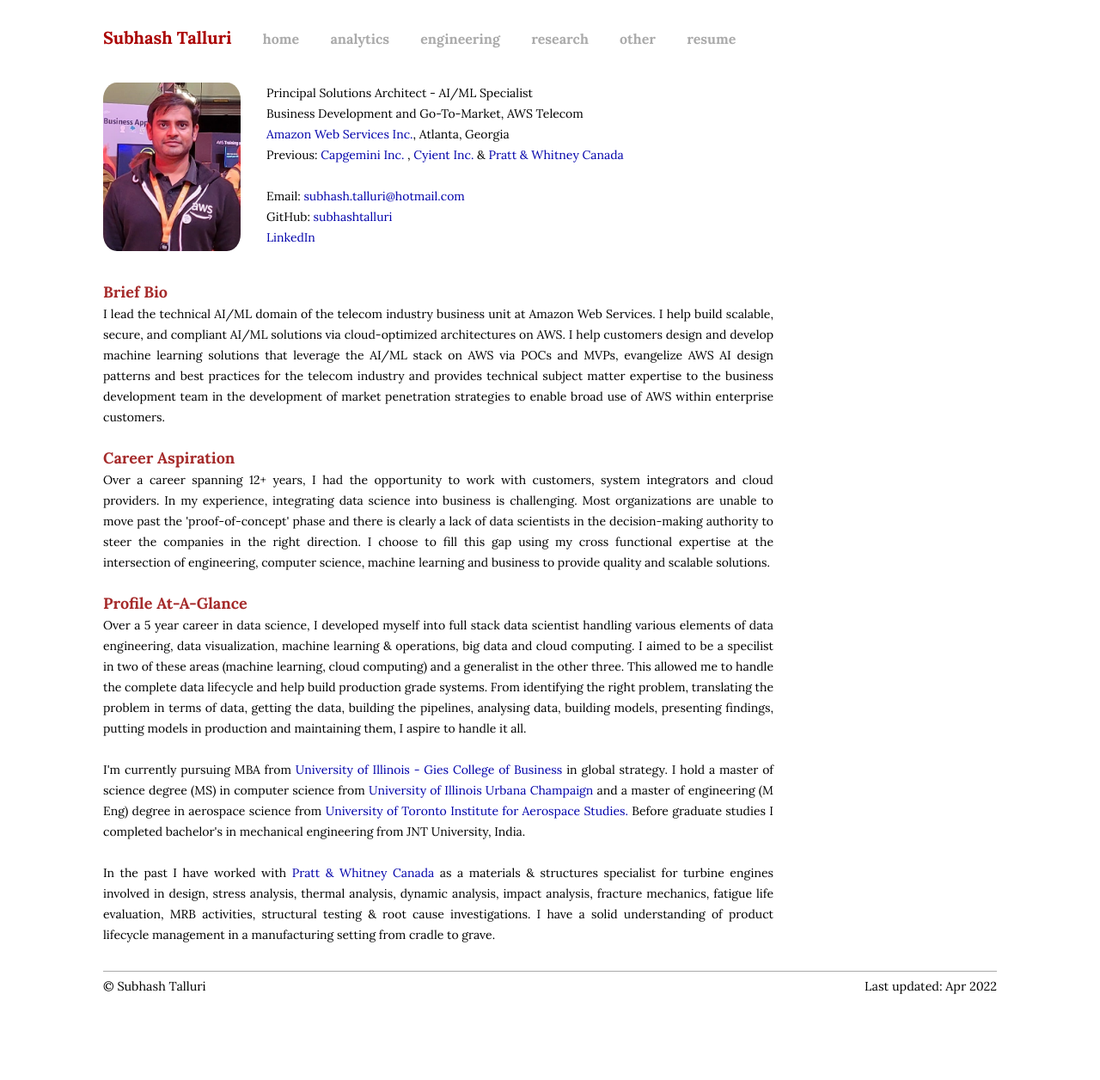
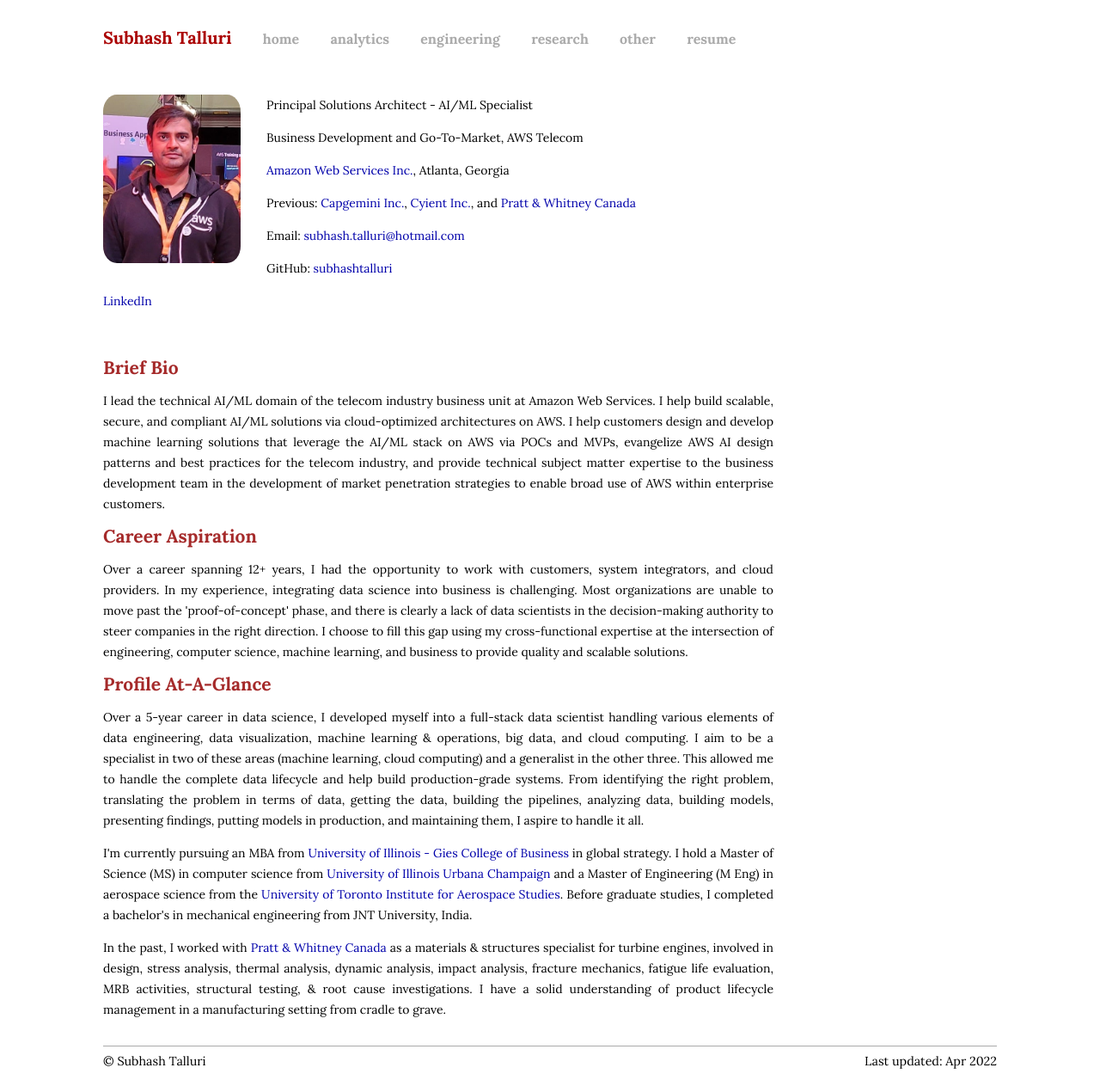
Before and after one commit to subhashtalluri/subhashtalluri.github.io, a Jekyll site: the page built from index.md, in a window 1280 px wide. Shown: the whole page at 86% size. Built offline with Jekyll 4.4.1, drawn with Linux system fonts in a browser that asks for light colours; before the commit the page ends 1169 px from its top, so only the background shows below that.

Commit message:
home page update

```diff
--- a/_layouts/home.html
+++ b/_layouts/home.html
@@ -1,5 +1,5 @@
 <!DOCTYPE html>
-<html>
+<html lang="en">
     {% include head.html %}
     <body>
         <div class="container">
@@ -9,43 +9,38 @@
                 <div class="content">
                     <div class="banner">
                         <div class="photo">
-                  <img src="/assets/me.jpg" width="160px" height="196px">
+                            <img src="/assets/me.jpg" alt="Subhash Talluri" style="width: 160px; height: 196px; border-radius: 10%;">
                         </div>
                         <div class="contact">
-                  Principal Solutions Architect - AI/ML Specialist <br>
-                  Business Development and Go-To-Market, AWS Telecom  <br>
-                  <a href="https://aws.amazon.com/">Amazon Web Services Inc.</a>, Atlanta, Georgia <br>
-                  Previous: <a href="http://www.capgemini.com//">Capgemini Inc.</a> , <a href="http://www.cyient.com//">Cyient Inc.</a> & <a href="http://www.pwc.ca/">Pratt & Whitney Canada</a> <br>
-                  <br>
-                  Email: <a href="mailto:subhash.talluri@outlook.com">subhash.talluri@hotmail.com</a> <br>
-                  GitHub: <a href="https://github.com/subhashtalluri">subhashtalluri</a> <br>
-                  <a href="https://www.linkedin.com/in/subhashtalluri/">LinkedIn</a> <br>
+                            <p>Principal Solutions Architect - AI/ML Specialist</p>
+                            <p>Business Development and Go-To-Market, AWS Telecom</p>
+                            <p><a href="https://aws.amazon.com/">Amazon Web Services Inc.</a>, Atlanta, Georgia</p>
+                            <p>Previous: <a href="http://www.capgemini.com/">Capgemini Inc.</a>, <a href="http://www.cyient.com/">Cyient Inc.</a>, and <a href="http://www.pwc.ca/">Pratt & Whitney Canada</a></p>
+                            <p>Email: <a href="mailto:subhash.talluri@outlook.com">subhash.talluri@hotmail.com</a></p>
+                            <p>GitHub: <a href="https://github.com/subhashtalluri">subhashtalluri</a></p>
+                            <p><a href="https://www.linkedin.com/in/subhashtalluri/">LinkedIn</a></p>
                         </div>
                     </div>
 
+                    <div class="homecontent">
+                        <h2 style="color: brown;">Brief Bio</h2>
+                        <p>I lead the technical AI/ML domain of the telecom industry business unit at Amazon Web Services. I help build scalable, secure, and compliant AI/ML solutions via cloud-optimized architectures on AWS. I help customers design and develop machine learning solutions that leverage the AI/ML stack on AWS via POCs and MVPs, evangelize AWS AI design patterns and best practices for the telecom industry, and provide technical subject matter expertise to the business development team in the development of market penetration strategies to enable broad use of AWS within enterprise customers.</p>
 
-              <div class="homecontent">
-                <b><span style="color:brown"><font size="4">Brief Bio</font></span></b> <br>
-                I lead the technical AI/ML domain of the telecom industry business unit at Amazon Web Services. I help build scalable, secure, and compliant AI/ML solutions via cloud-optimized architectures on AWS. I help customers design and develop machine learning solutions that leverage the AI/ML stack on AWS via POCs and MVPs, evangelize AWS AI design patterns and best practices for the telecom industry and provides technical subject matter expertise to the business development team in the development of market penetration strategies to enable broad use of AWS within enterprise customers.
-                <br>
-                <br>
-                <b><span style="color:brown"><font size="4">Career Aspiration</font></span></b> <br>
-                Over a career spanning 12+ years, I had the opportunity to work with customers, system integrators and cloud providers. In my experience, integrating data science into business is challenging. Most organizations are unable to move past the 'proof-of-concept' phase and there is clearly a lack of data scientists in the decision-making authority to steer the companies in the right direction. I choose to fill this gap using my cross functional expertise at the intersection of engineering, computer science, machine learning and business to provide quality and scalable solutions.
-                <br>
-                <br>
+                        <h2 style="color: brown;">Career Aspiration</h2>
+                        <p>Over a career spanning 12+ years, I had the opportunity to work with customers, system integrators, and cloud providers. In my experience, integrating data science into business is challenging. Most organizations are unable to move past the 'proof-of-concept' phase, and there is clearly a lack of data scientists in the decision-making authority to steer companies in the right direction. I choose to fill this gap using my cross-functional expertise at the intersection of engineering, computer science, machine learning, and business to provide quality and scalable solutions.</p>
 
-                <b><span style="color:brown"><font size="4">Profile At-A-Glance</font></span></b> <br>
-                Over a 5 year career in data science, I developed myself into full stack data scientist handling various elements of data engineering, data visualization, machine learning & operations, big data and cloud computing. I aimed to be a specilist in two of these areas (machine learning, cloud computing) and a generalist in the other three. This allowed me to handle the complete data lifecycle and help build production grade systems. From identifying the right problem, translating the problem in terms of data, getting the data, building the pipelines, analysing data, building models, presenting findings, putting models in production and maintaining them, I aspire to handle it all.
-                <br>
-                <br>
-                I'm currently pursuing MBA from <a href="https://giesbusiness.illinois.edu/">University of Illinois - Gies College of Business</a> in global strategy. I hold a master of science degree (MS) in computer science from <a href="http://illinois.edu/">University of Illinois Urbana Champaign</a> and a master of engineering (M Eng) degree in aerospace science from <a href="http://www.utias.utoronto.ca/">University of Toronto Institute for Aerospace Studies.</a> Before graduate studies I completed bachelor's in mechanical engineering from JNT University, India. <br><br>
+                        <h2 style="color: brown;">Profile At-A-Glance</h2>
+                        <p>Over a 5-year career in data science, I developed myself into a full-stack data scientist handling various elements of data engineering, data visualization, machine learning & operations, big data, and cloud computing. I aim to be a specialist in two of these areas (machine learning, cloud computing) and a generalist in the other three. This allowed me to handle the complete data lifecycle and help build production-grade systems. From identifying the right problem, translating the problem in terms of data, getting the data, building the pipelines, analyzing data, building models, presenting findings, putting models in production, and maintaining them, I aspire to handle it all.</p>
 
-                In the past I have worked with <a href="http://www.pwc.ca/">Pratt & Whitney Canada</a> as a materials & structures specialist for turbine engines involved in design, stress analysis, thermal analysis, dynamic analysis, impact analysis, fracture mechanics, fatigue life evaluation, MRB activities, structural testing & root cause investigations. I have a solid understanding of product lifecycle management in a manufacturing setting from cradle to grave.
+                        <p>I'm currently pursuing an MBA from <a href="https://giesbusiness.illinois.edu/">University of Illinois - Gies College of Business</a> in global strategy. I hold a Master of Science (MS) in computer science from <a href="http://illinois.edu/">University of Illinois Urbana Champaign</a> and a Master of Engineering (M Eng) in aerospace science from the <a href="http://www.utias.utoronto.ca/">University of Toronto Institute for Aerospace Studies</a>. Before graduate studies, I completed a bachelor's in mechanical engineering from JNT University, India.</p>
+
+                        <p>In the past, I worked with <a href="http://www.pwc.ca/">Pratt & Whitney Canada</a> as a materials & structures specialist for turbine engines, involved in design, stress analysis, thermal analysis, dynamic analysis, impact analysis, fracture mechanics, fatigue life evaluation, MRB activities, structural testing, & root cause investigations. I have a solid understanding of product lifecycle management in a manufacturing setting from cradle to grave.</p>
                     </div>
                 </div>
+
                 <div class="sidebar"></div>
+
                 {% include footer.html %}
-          </div>
             </div>
         </div>
     </body>
```
Lines whose indentation alone changed are shown as unchanged.
